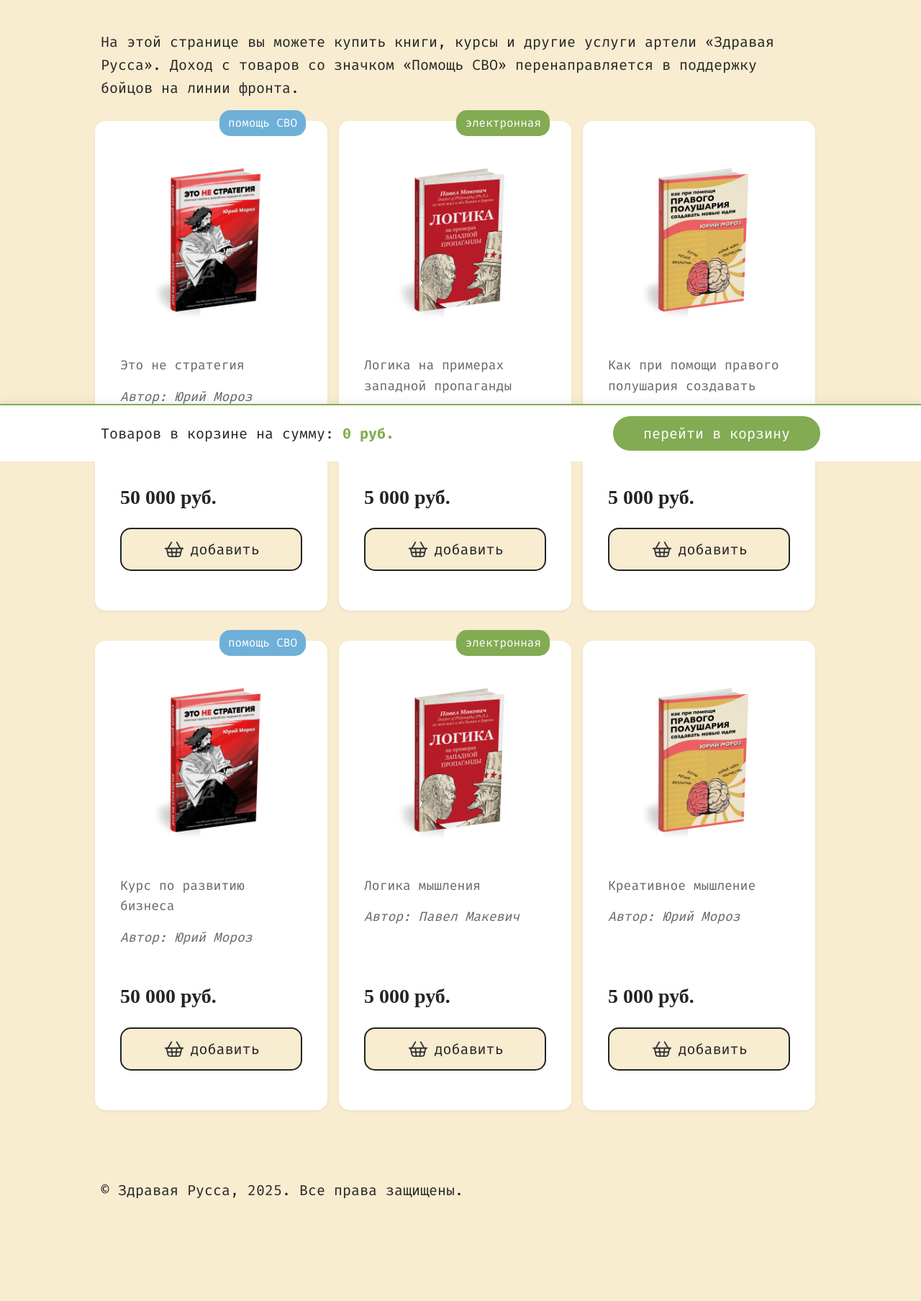
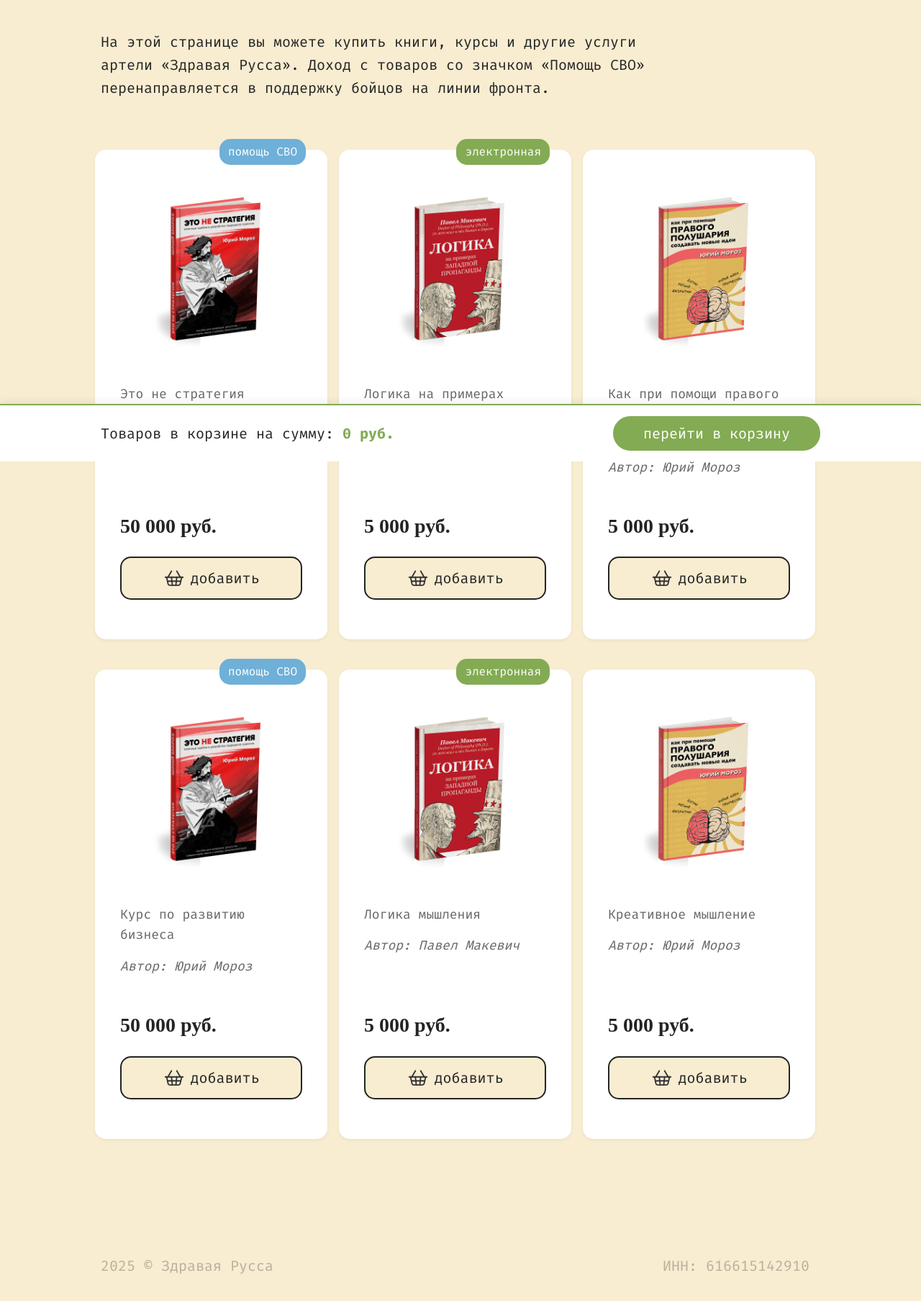
Before and after one commit to ArtDir/zrussa, a website built with webpack: page src/shop.html in a window 1280 px wide. Shown: the part 239-2046 px from the top of the page at 72% size. Before the commit the page ends 1908 px from the top, so only its background shows below. Built offline with nearby package versions, Linux system fonts and the light colour scheme; files whose address does not match are found by name; a web font is replaced by a local one.

Commit message:
feat: Final changes for shop.html page

```diff
--- a/src/shop.html
+++ b/src/shop.html
@@ -16,7 +16,11 @@
 		<header class="header">
 			<div class="header__inner container">
 				<a href="/" class="header__home-link">
-					<img src="images/icons/button_arrow_left.svg" alt="" class="header__home-icon">
+					<img
+						src="images/icons/button_arrow_left.svg"
+						alt=""
+						class="header__home-icon"
+					/>
 					главная
 				</a>
 				<nav class="header__menu hidden-mobile">
@@ -52,145 +56,27 @@
 				<div class="section__body">
 					<!-- Здесь будет содержимое магазина -->
 					<div class="shop">
-						<p>
-							На этой странице вы можете купить книги, курсы и другие услуги
-							артели «Здравая Русса». Доход с товаров со значком «Помощь СВО»
-							перенаправляется в поддержку бойцов на линии фронта.
-						</p>
+						<div class="shop__description">
+							<p>
+								На&nbsp;этой странице вы&nbsp;можете купить книги, курсы
+								и&nbsp;другие услуги артели &laquo;Здравая Русса&raquo;. Доход
+								с&nbsp;товаров со&nbsp;значком &laquo;Помощь СВО&raquo;
+								перенаправляется в&nbsp;поддержку бойцов на&nbsp;линии фронта.
+							</p>
+						</div>
 						<div class="shop-products"></div>
-						<!-- Тут старые карточки в HTML:
-						 <div class="shop-products">
-							<div class="shop-products__item">
-								<span class="product-tag product-tag--help">помощь СВО</span>
-								<div class="shop-products__item-image">
-									<img
-										src="images/shop/books/Strategy_book.png"
-										alt="Книга Стратегия"
-									/>
-								</div>
-								<div class="shop-products__item-content">
-									<p>
-										Это не стратегия. Типичные ошибки в разработке стратегии.
-									</p>
-									<p><i>Автор: Юрий Мороз.</i></p>
-									<h3>50 000 руб.</h3>
-								</div>
-								<button class="shop-products__item-button button" type="button">
-									<img
-										src="images/icons/shop_basket.svg"
-										alt=""
-										class="shop-products__item-button-icon"
-									/>
-									добавить
-								</button>
-							</div>
-							<div class="shop-products__item">
-								<span class="product-tag product-tag--electronic"
-									>электронная</span
-								>
-								<div class="shop-products__item-image">
-									<img
-										src="images/shop/books/Logic_book.png"
-										alt="Книга Логика"
-									/>
-								</div>
-								<div class="shop-products__item-content">
-									<p>Логика на примерах западной пропаганды.</p>
-									<p><i>Автор: Павел Макевич</i></p>
-									<h3>5 000 руб.</h3>
-								</div>
-								<div class="shop-products__item-counter">
-									<button class="shop-products__item-counter__button button">
-										<img
-											src="images/icons/button_minus.svg"
-											alt=""
-											class="shop-products__item-counter-icon"
-										/>
-									</button>
-									<div class="shop-products__item-counter__count">
-										<img
-											src="images/icons/shop_basket.svg"
-											alt=""
-											class="shop-products__item-button-icon"
-										/>3
-									</div>
-									<button class="shop-products__item-counter__button button">
-										<img
-											src="images/icons/button_plus.svg"
-											alt=""
-											class="shop-products__item-counter-icon"
-										/>
-									</button>
-								</div>
-							</div>
-							<div class="shop-products__item">
-								<div class="shop-products__item-image">
-									<img
-										src="images/shop/books/Polusharie_book.png"
-										alt="Книга Полушария"
-									/>
-								</div>
-								<div class="shop-products__item-content">
-									<p>Как при помощи правого полушария создавать новые идеи.</p>
-									<p><i>Автор: Юрий Мороз.</i></p>
-									<h3>5 000 руб.</h3>
-								</div>
-								<button class="shop-products__item-button">добавить</button>
-							</div>
-							<div class="shop-products__item">
-								<div class="shop-products__item-image">
-									<img
-										src="images/shop/books/Strategy_book.png"
-										alt="Книга Стратегия"
-									/>
-								</div>
-								<div class="shop-products__item-content">
-									<p>
-										Это не стратегия. Типичные ошибки в разработке стратегии.
-									</p>
-									<p><i>Автор: Юрий Мороз.</i></p>
-									<h3>50 000 руб.</h3>
-								</div>
-								<button class="shop-products__item-button">добавить</button>
-							</div>
-							<div class="shop-products__item">
-								<div class="shop-products__item-image">
-									<img
-										src="images/shop/books/Logic_book.png"
-										alt="Книга Логика"
-									/>
-								</div>
-								<div class="shop-products__item-content">
-									<p>Логика на примерах западной пропаганды.</p>
-									<p><i>Автор: Павел Макевич</i></p>
-									<h3>5 000 руб.</h3>
-								</div>
-								<button class="shop-products__item-button">добавить</button>
-							</div>
-							<div class="shop-products__item">
-								<div class="shop-products__item-image">
-									<img
-										src="images/shop/books/Polusharie_book.png"
-										alt="Книга Полушария"
-									/>
-								</div>
-								<div class="shop-products__item-content">
-									<p>Как при помощи правого полушария создавать новые идеи.</p>
-									<p><i>Автор: Юрий Мороз.</i></p>
-									<h3>5 000 руб.</h3>
-									<button class="shop-products__item-button">добавить</button>
-								</div>
-							</div>
-						</div> -->
 					</div>
 				</div>
 			</section>
 		</main>
 
-		<footer class="footer">
-			<div class="footer__inner container">
-				<div class="footer__copyright">
-					<p>© Здравая Русса, 2025. Все права защищены.</p>
+		<footer class="footer section container">
+			<div class="footer__body">
+				<div class="footer__body-copyright">
+					<p>2025 © Здравая Русса</p>
+				</div>
+				<div class="footer__body-requisites">
+					<p>ИНН: 616615142910</p>
 				</div>
 			</div>
 		</footer>
--- /dev/null
+++ b/styles/shop/_shop-page.scss
@@ -0,0 +1,4 @@
+.shop__description {
+	padding-bottom: 2em;
+	max-width: 41em;
+}
--- a/styles/styles.scss
+++ b/styles/styles.scss
@@ -22,6 +22,7 @@
 @use 'blocks/section' as *;
 @use 'blocks/hero' as *;
 @use 'blocks/switch' as *;
+@use 'shop/shop-page' as *;
 @use 'shop/cards' as *;
 @use 'shop/button' as *;
 @use 'shop/bottom-menu' as *;
```
